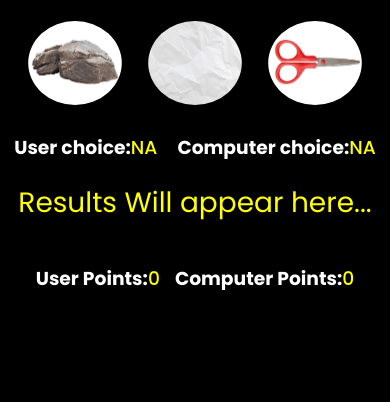
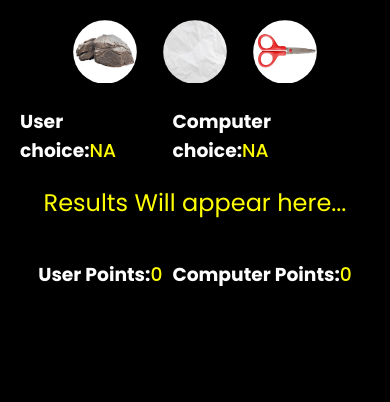
Before and after one commit to Rajeevhr10/funnyGame, a plain HTML site: page index.html in a window 390 px wide. Shown: the part 355-757 px from the top of the page. Drawn offline with Linux system fonts and the light colour scheme.

Commit message:
added responivre design

```diff
--- a/style.css
+++ b/style.css
@@ -1,3 +1,4 @@
+/* Default styles for all screen sizes */
 @import url("https://fonts.googleapis.com/css2?family=Poppins:wght@100;200;300;400;500;600;700;800;900&display=swap");
 
 * {
@@ -26,7 +27,8 @@ body {
 }
 .choice {
   gap: 20px;
-  width: 400px;
+  max-width: 400px;
+  width: 100%;
 }
 .choice img {
   width: 100px;
@@ -85,3 +87,27 @@ footer {
     width: 40px;
     padding: 0.5rem 0.2rem;
   }
+
+/* Media queries for screens with maximum width of 767px (mobile devices) */
+@media screen and (max-width: 767px) {
+  .container {
+    padding: 0 20px;
+  }
+  .choice img {
+    width: 70px;
+    height: 70px;
+  }
+  .both-choice h3:nth-child(1) {
+    margin-right: 10px;
+  }
+  .result {
+    font-size: 24px;
+  }
+  .points h3:nth-child(1) {
+    margin-right: 10px;
+  }
+  img {
+    width: 30px;
+    padding: 0.2rem;
+  }
+}
```
